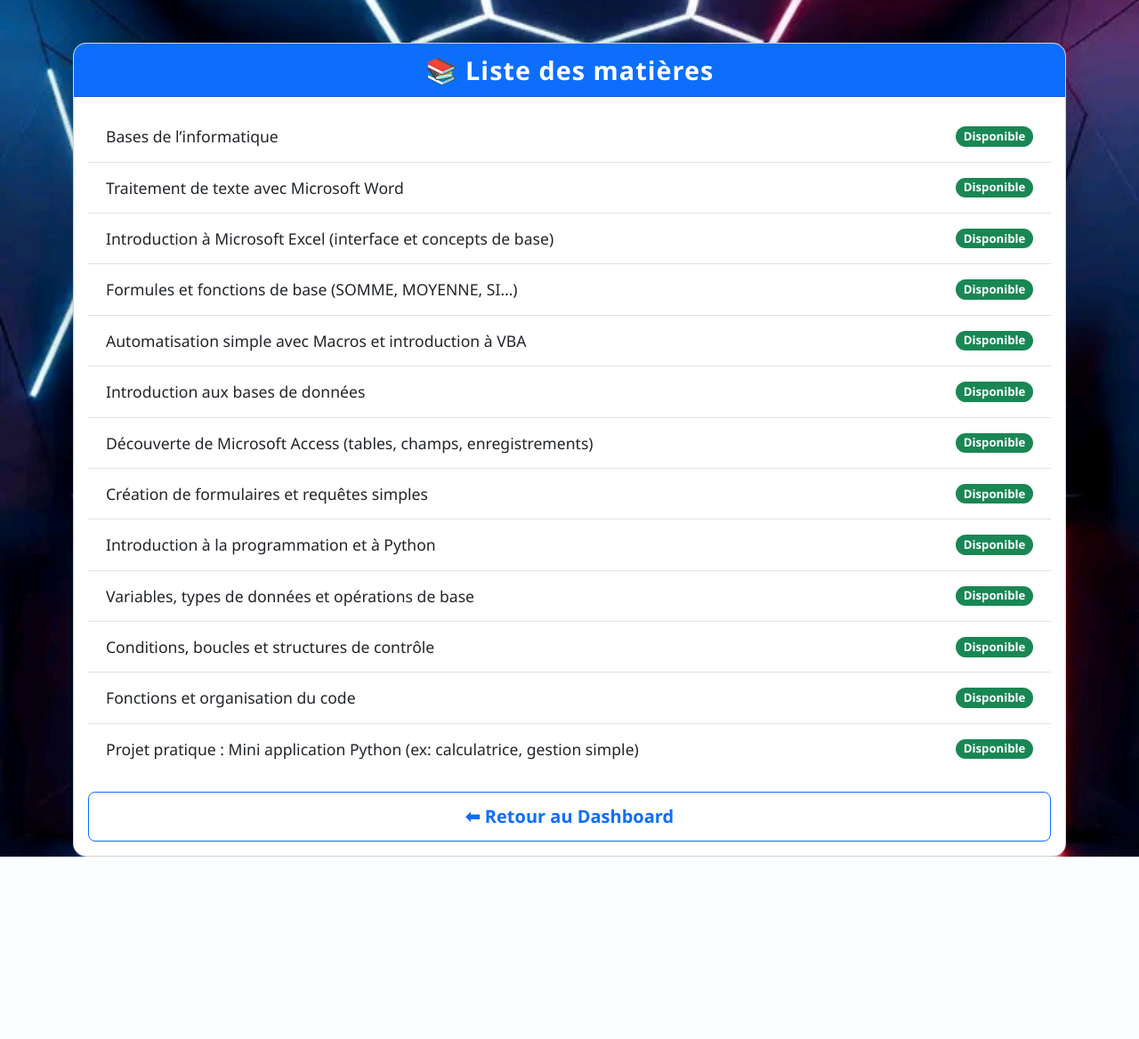
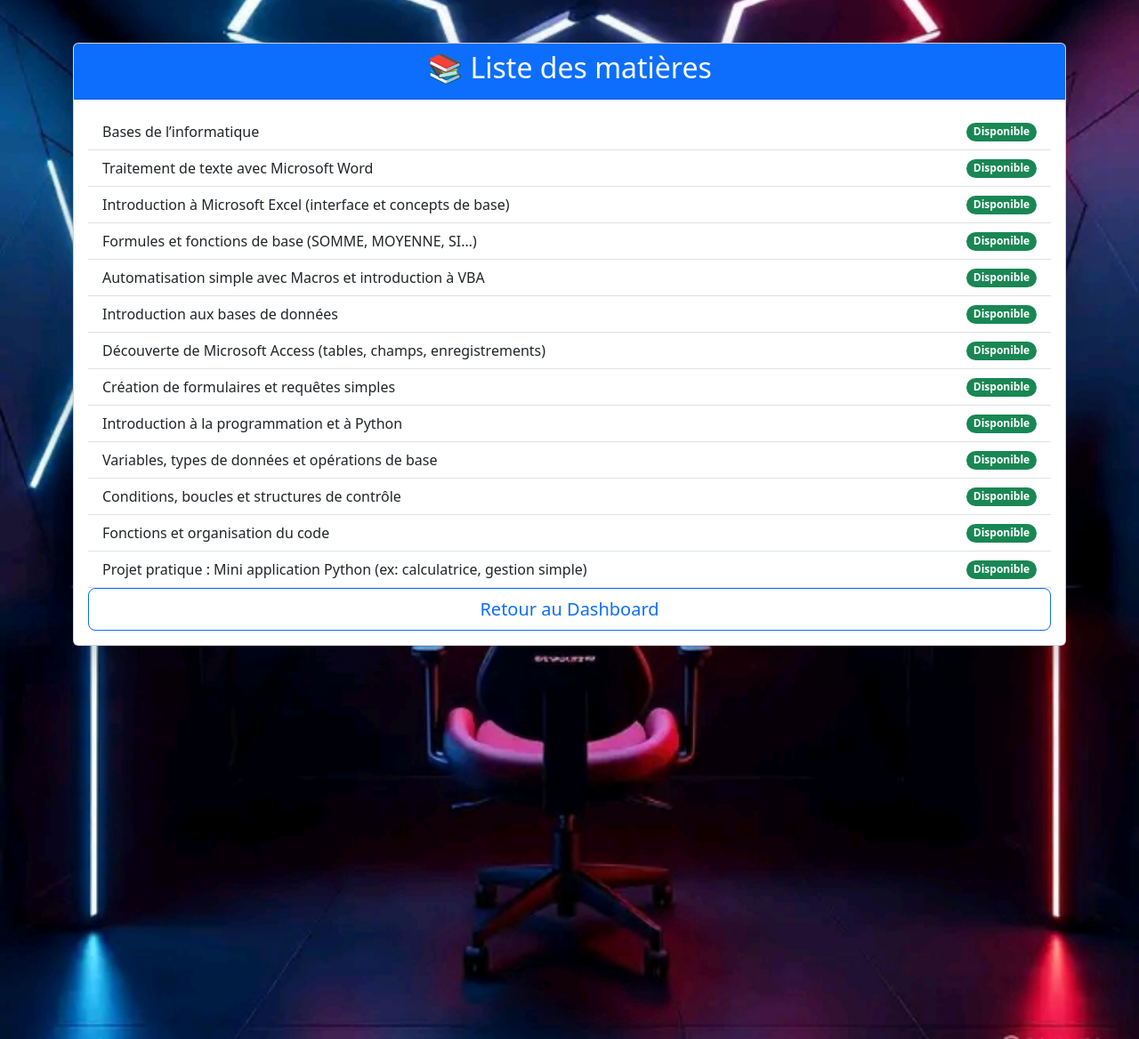
Before and after one commit to joel-piako5/joeformation, a Flask app: page /liste_matieres in a window 1280 px wide. Shown: the whole page at 89% size. Before the commit the page ends 963 px from the top, so only its background shows below. Run offline with Flask 3, Linux system fonts and the light colour scheme.

Commit message:
Update liste_matieres.html

```diff
--- a/templates/liste_matieres.html
+++ b/templates/liste_matieres.html
@@ -13,61 +13,16 @@
             background-size: cover;
             background-position: center;
             background-repeat: no-repeat;
-            min-height: 100vh;
-            font-family: 'Segoe UI', sans-serif;
-        }
-
-        .card {
-            border-radius: 15px;
-            overflow: hidden;
-            animation: fadeIn 0.8s ease;
-        }
-
-        .card-header {
-            font-size: 1.8rem;
-            font-weight: bold;
-            letter-spacing: 1px;
-        }
-
-        .list-group-item {
-            font-size: 1.1rem;
-            padding: 15px 20px;
-            transition: all 0.3s ease;
-        }
-
-        .list-group-item:hover {
-            background-color: #f0f8ff;
-            transform: translateX(5px);
-        }
-
-        .btn-custom {
-            display: block;
-            width: 100%;
-            margin-top: 20px;
-            font-weight: bold;
-            border-radius: 8px;
-            padding: 12px;
-            transition: transform 0.2s ease, background 0.3s;
-        }
-
-        .btn-custom:hover {
-            transform: scale(1.05);
-            background: #0d6efd;
-            color: #fff;
-        }
-
-        @keyframes fadeIn {
-            from { opacity: 0; transform: translateY(20px); }
-            to { opacity: 1; transform: translateY(0); }
+            height: 140vh;
         }
     </style>
 </head>
-<body class="d-flex justify-content-center align-items-center">
+<body class="bg-light">
 
     <div class="container mt-5">
         <div class="card shadow-lg">
             <div class="card-header bg-primary text-white text-center">
-                📚 Liste des matières
+                <h2>📚 Liste des matières</h2>
             </div>
             <div class="card-body">
                 <ul class="list-group list-group-flush">
@@ -77,8 +32,8 @@
                             <span class="badge bg-success rounded-pill">Disponible</span>
                         </li>
                     {% endfor %}
+                    <a href="{{ url_for('dashboard') }}" class="btn btn-outline-primary btn-lg btn-custom">Retour au Dashboard</a>
                 </ul>
-                <a href="{{ url_for('dashboard') }}" class="btn btn-outline-primary btn-lg btn-custom">⬅ Retour au Dashboard</a>
             </div>
         </div>
     </div>
```
